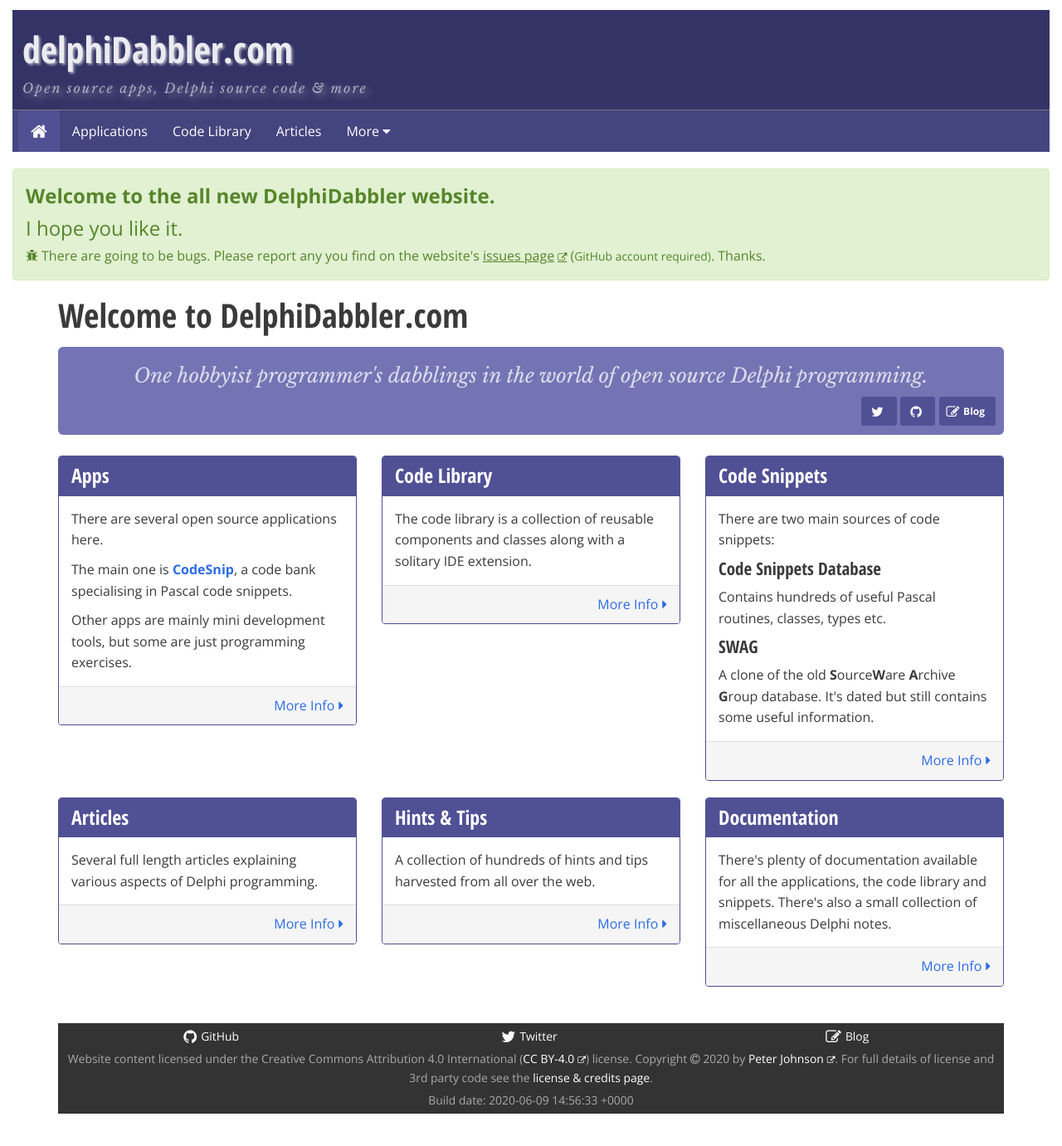
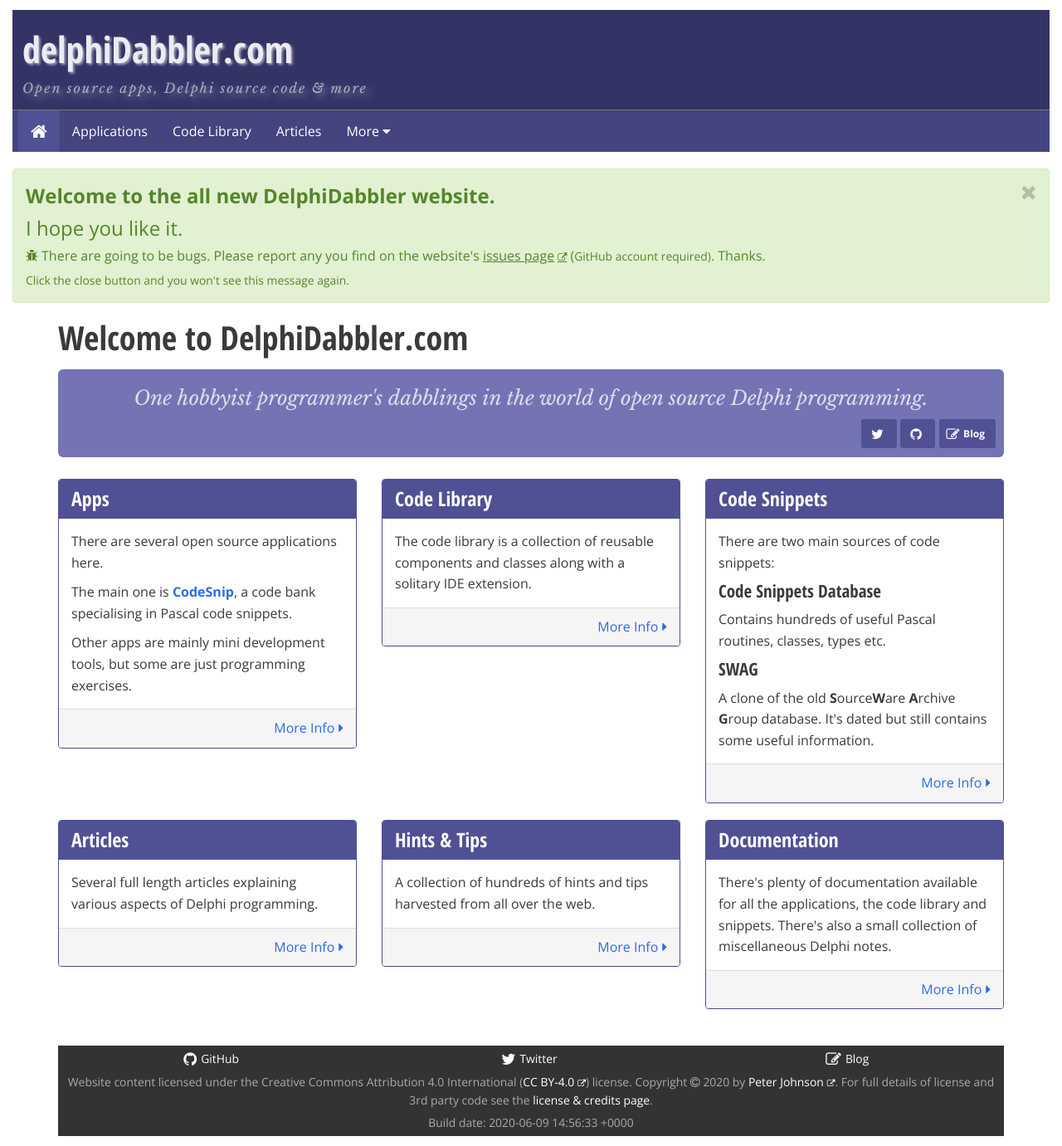
Before and after one commit to delphidabbler/delphidabbler.github.io, a Jekyll site: the page built from index.html, in a window 1280 px wide. Shown: the whole page at 83% size. Built offline with Jekyll 4.4.1, drawn with Linux system fonts in a browser that asks for light colours; nearby versions of some CDN libraries; comment, search, counter and statistics services are not loaded; before the commit the page ends 1354 px from its top, so only the background shows below that.

Commit message:
Modify flash message HTML to work with script that handles display

```diff
--- a/_includes/flash.html
+++ b/_includes/flash.html
@@ -1,7 +1,10 @@
-<!-- BEGIN flash insert -->
-<div class="alert alert-success">
+{%comment%}When adding next flash message bump the div's data-flash-id by 1{%endcomment%}
+<div class="alert alert-success flash" id="flash-popup" data-flash-id="1">
+  <button type="button" class="close" data-dismiss="alert" aria-label="Close">
+    <span class="fa fa-close" aria-hidden="true"></span>
+  </button>
   <p class="lead strong">Welcome to the all new DelphiDabbler website.</p>
   <p class="lead"> I hope you like it.</p>
   <p><span class="fa fa-bug" aria-hidden="true"></span> There are going to be bugs. Please report any you find on the website's <a href="https://github.com/delphidabbler/delphidabbler.github.io/issues">issues page</a> (<small>GitHub account required)</small>. Thanks.</p>
+  <p class="small">Click the close button and you won't see this message again.</p>
 </div>
-<!-- END flash insert -->
```
